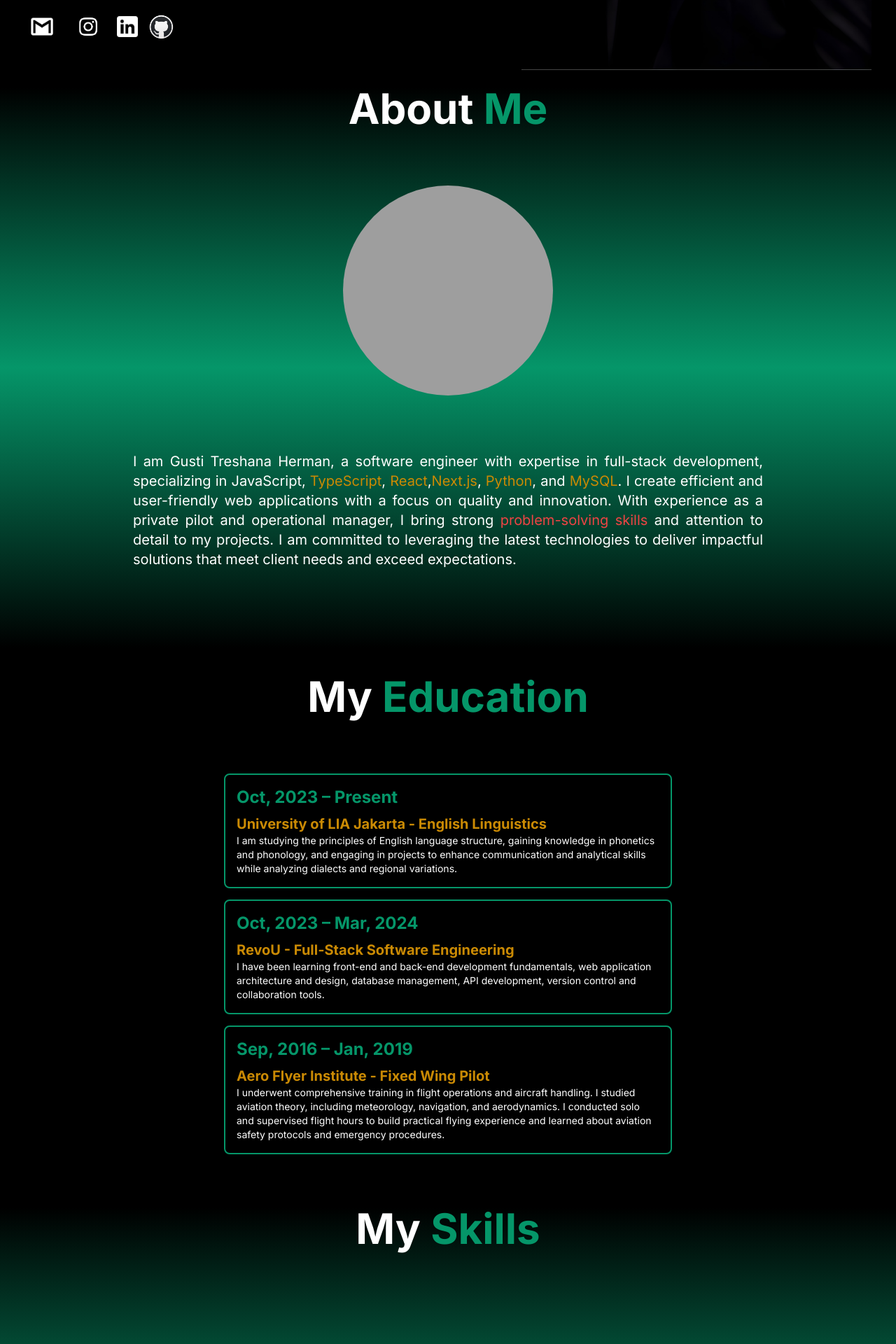
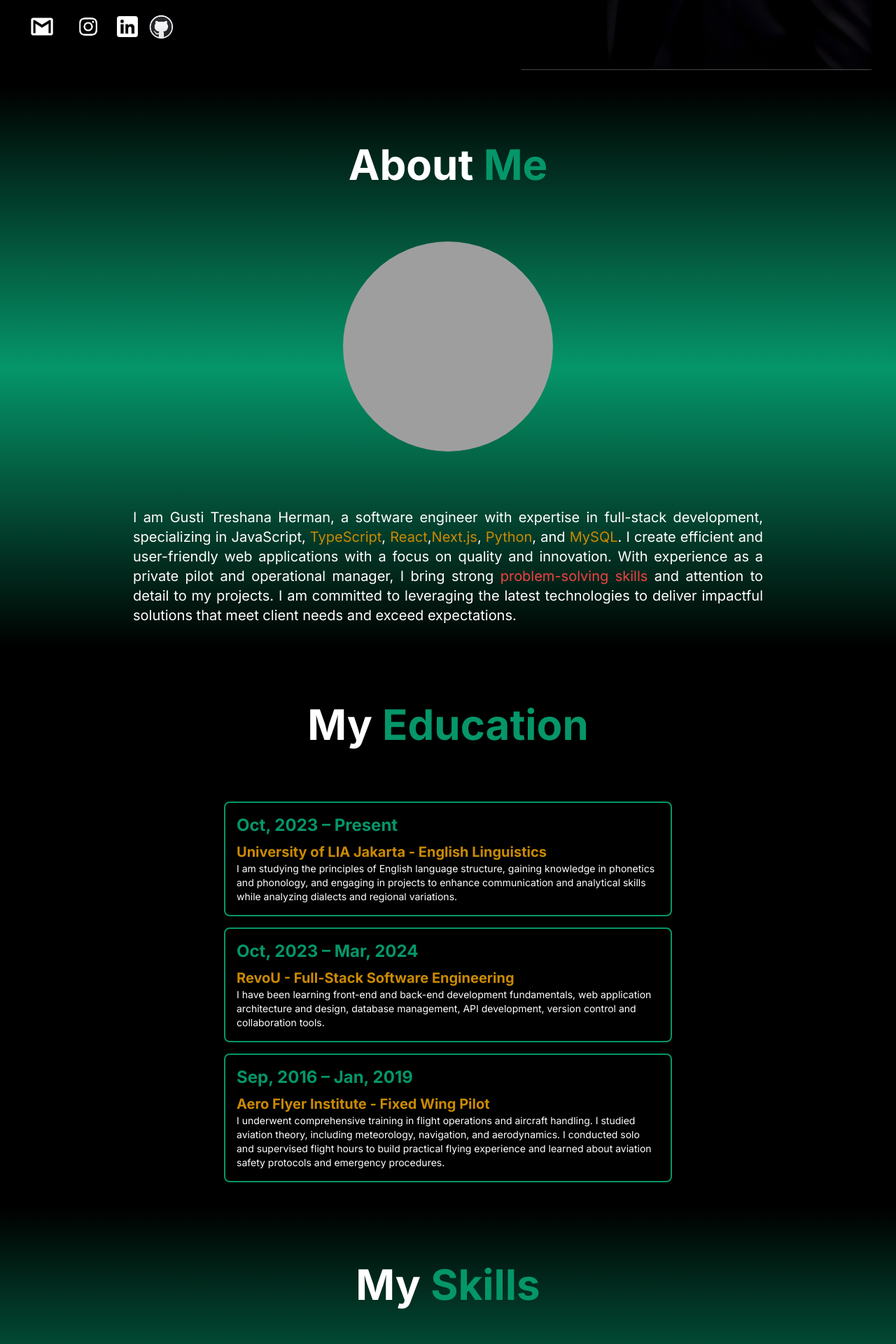
Before and after one commit to Gustitreshana/Portofolio-Website, a Next.js app: page / in a window 1280 px wide. Shown: the part 740-2660 px from the top of the page at 70% size. Built offline with nearby package versions, Linux system fonts and the light colour scheme; grey boxes are pictures that could not be loaded.

Commit message:
add padding top 20

```diff
--- a/src/components/About/index.tsx
+++ b/src/components/About/index.tsx
@@ -3,7 +3,7 @@ import Image from "next/image";
 const About = () => {
   return (
     <div id="about" className="h-screen bg-gradient-to-t from-black via-emerald-600 to-black">
-      <div className="flex items-center justify-center">
+      <div className="flex items-center justify-center pt-20">
         <h2 className="text-6xl font-bold">
           About <span className="text-emerald-600">Me</span>
         </h2>
--- a/src/components/Education/index.tsx
+++ b/src/components/Education/index.tsx
@@ -3,7 +3,7 @@ import Card from "../Card";
 const Education = () => {
   return (
     <div id="education" className="flex flex-col gap-20 h-screen">
-        <div className="flex justify-center items-center mt-10">
+        <div className="flex justify-center items-center pt-20">
             <h2 className="text-6xl font-bold">My <span className="text-emerald-600">Education</span></h2>
         </div>
       <div className="flex flex-col gap-4 w-[50%] mx-auto">
--- a/src/components/Skills/index.tsx
+++ b/src/components/Skills/index.tsx
@@ -3,7 +3,7 @@ import IconSkill from "../IconSkill";
 const Skills = () => {
   return (
     <div id="skills" className="bg-gradient-to-t from-black via-emerald-600 to-black h-screen">
-      <div className="flex justify-center items-center">
+      <div className="flex justify-center items-center pt-20">
         <h2 className="text-6xl font-bold">
           My <span className="text-emerald-600">Skills</span>
         </h2>
```
